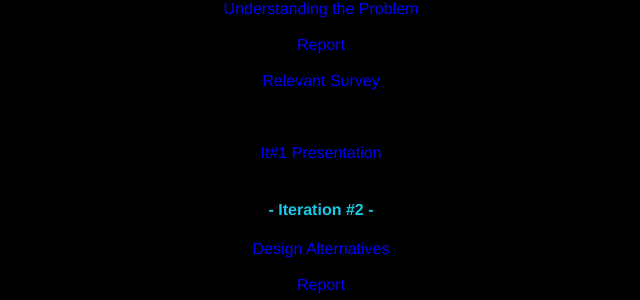
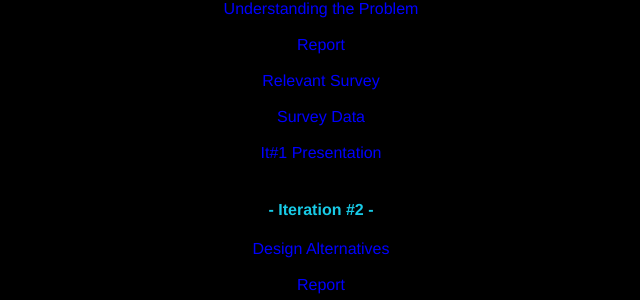
Before and after one commit to WalloffDev/Walloff, a Django app: template walloff_web/walloff_web/templates/iterations.html in a window 1280 px wide. Shown: the part 353-653 px from the top of the page, without its empty margins (319-959 px from the left). Run offline with Django 3.2, Linux system fonts and the light colour scheme; the template is opened without the code that fills it, so the values that code supplies are empty.

Commit message:
Changed some CSS

```diff
--- a/walloff_web/walloff_web/static/css/base.css
+++ b/walloff_web/walloff_web/static/css/base.css
@@ -50,6 +50,7 @@ div.nav_bar {
 	color: #18CAE6;
 	/*border: medium solid #18CAE6;*/
 	text-shadow: 0 0 0.2em #18CAE6;
+
 }
 
 /* Main Content */
@@ -62,6 +63,10 @@ div.main_cont {
 }
 
 /* Links */
-a { color: #18CAE6 }
-a:link { color: #18CAE6 }
-a:hover { color: #ff0000; text-shadow: 0 0 0.3em #ff0000; }
+div.nav_bar a { color: #18CAE6 }
+div.nav_bar a:link { color: #18CAE6 }
+div.nav_bar a:hover { color: #ff0000; text-shadow: 0 0 0.3em #ff0000; }
+
+div.main_cont a { color: #0000ff; }
+div.main_cont a:link { color: #0000ff; }
+div.main_cont a:hover { color: #ffffff; }
--- a/walloff_web/walloff_web/templates/iterations.html
+++ b/walloff_web/walloff_web/templates/iterations.html
@@ -4,18 +4,18 @@
 	<h3>-- ITERATIONS --</h3><br>
 	<h4>- Iteration #1 -</h4>
 		<a target="_blank" href="http://people.clarkson.edu/~jsearlem/cs459/fa12/project/pr1.html"
-			style="color: #0000ff; text-decoration: none;" id="utp">Understanding the Problem</a><br><br>
+			style="text-decoration: none;" id="utp">Understanding the Problem</a><br><br>
 		<a target="_blank" href="https://docs.google.com/document/d/14FSmAexL6S0mgK8DnS6WTeTU5xnliLHS06MT8DliHNo/edit"
-			style="color: #0000ff; text-decoration: none;" id="rep">Report</a><br><br>
-		<a target="_blank" href="/surveys/1" style="color: #0000ff; text-decoration: none;" id="rs">Relevant Survey</a><br><br>
-		<a style="color: #000000; text-decoration: none;" id="sd">Survey Data</a><br><br>
+			style="text-decoration: none;" id="rep">Report</a><br><br>
+		<a target="_blank" href="/surveys/1" style="text-decoration: none;" id="rs">Relevant Survey</a><br><br>
+		<a target="_blank" href="/data/" style="text-decoration: none;" id="sd">Survey Data</a><br><br>
 		<a target="_blank" href="https://docs.google.com/presentation/d/1L4TworNnG9yITCeM3t2dRjjUE0YxxPMpa5tZVVBsGDU/edit"
-			style="color: #0000ff; text-decoration: none;" id="presi">It#1 Presentation</a><br><br>
+			style="text-decoration: none;" id="presi">It#1 Presentation</a><br><br>
 	<h4>- Iteration #2 -</h4>
 		<a target="_blank" href="http://people.clarkson.edu/~jsearlem/cs459/fa12/project/pr2.html"
-			style="color: #0000ff; text-decoration: none;">Design Alternatives</a><br><br>
+			style="text-decoration: none;">Design Alternatives</a><br><br>
 		<a target="_blank" href="https://docs.google.com/document/d/14FSmAexL6S0mgK8DnS6WTeTU5xnliLHS06MT8DliHNo/edit"
-			style="color: #0000ff; text-decoration: none;" id="rep">Report</a><br><br>
+			style="text-decoration: none;" id="rep">Report</a><br><br>
 		<a target="_blank" href="https://docs.google.com/presentation/d/1dllvjxgEudF5F-parV2FtG7A9EqZQSH1OjSNbyqmYN8/edit"
-			style="color: #0000ff; text-decoration: none;" id="presi">It#2 Presentation</a><br><br>
+			style="text-decoration: none;" id="presi">It#2 Presentation</a><br><br>
 {% endblock %}
```
